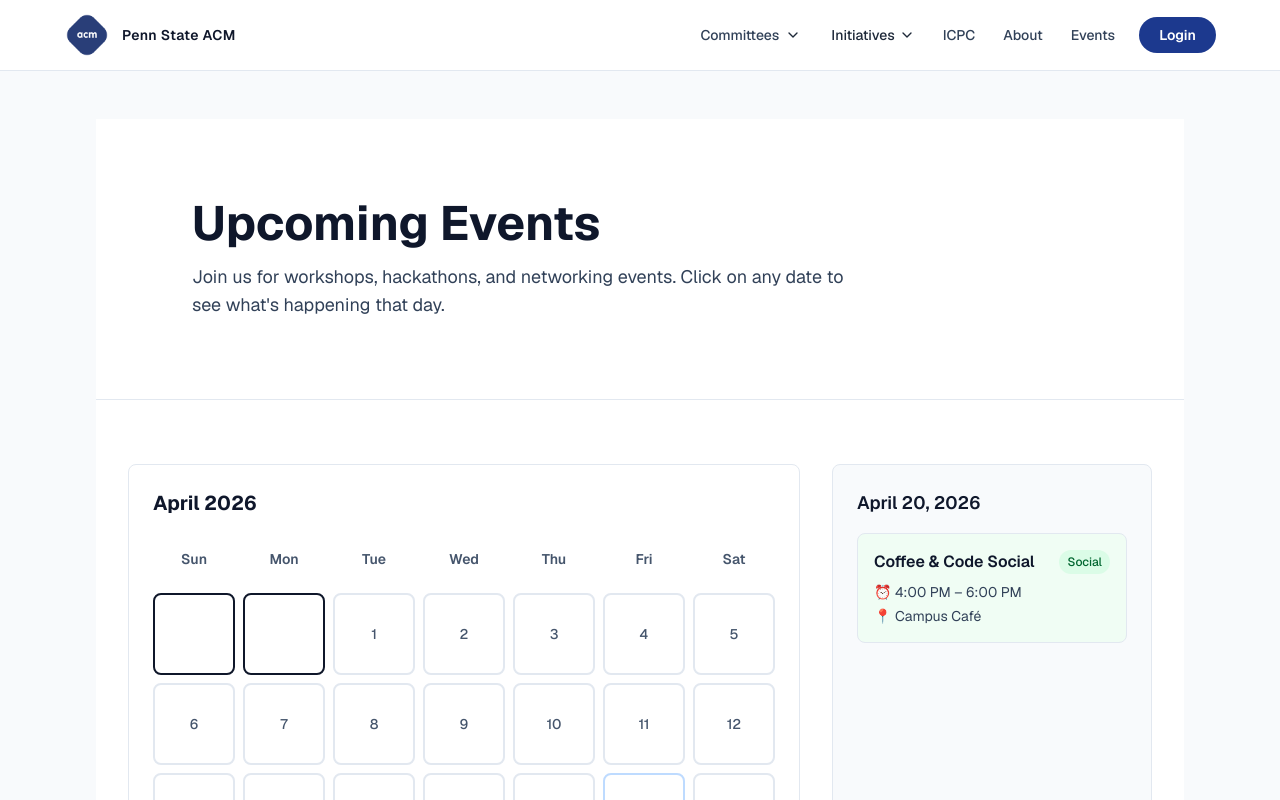
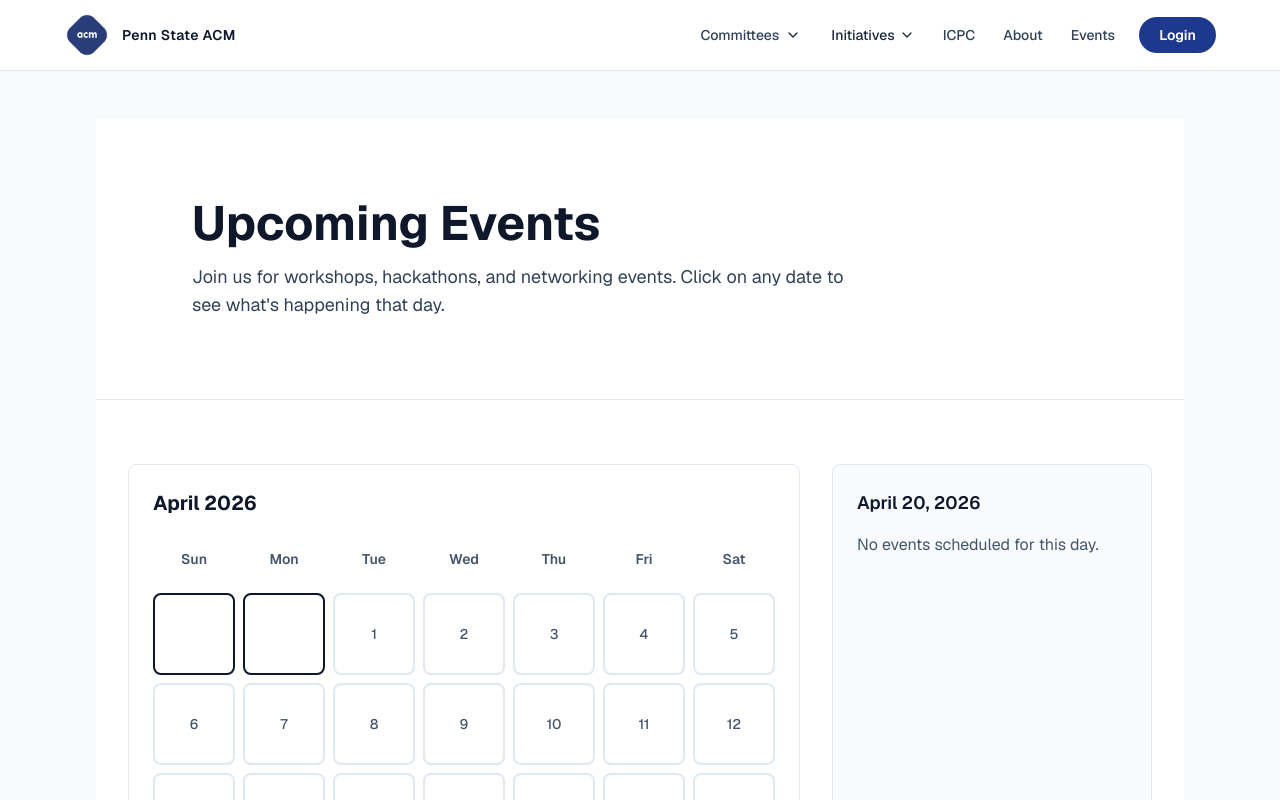
Before and after one commit to acmpsu/acm-website, a Next.js app: page /events in a window 1280 px wide. Shown: the top 800 px of the page. Built offline with nearby package versions, Linux system fonts and the light colour scheme.

Commit message:
removed fake events

```diff
--- a/src/app/(pages)/events/page.tsx
+++ b/src/app/(pages)/events/page.tsx
@@ -12,32 +12,7 @@ interface Event {
   category: "workshop" | "hackathon" | "social";
 }
 
-const events: Event[] = [
-  {
-    id: 1,
-    title: "Web Development Workshop",
-    date: 18,
-    time: "6:00 PM – 8:00 PM",
-    location: "Innovation Hub, Room 201",
-    category: "workshop",
-  },
-  {
-    id: 2,
-    title: "AI Challenge 2026",
-    date: 25,
-    time: "All day",
-    location: "Tech Center, Building 5",
-    category: "hackathon",
-  },
-  {
-    id: 3,
-    title: "Coffee & Code Social",
-    date: 20,
-    time: "4:00 PM – 6:00 PM",
-    location: "Campus Café",
-    category: "social",
-  },
-];
+const events: Event[] = [];
 
 const categoryColors = {
   workshop: { bg: "bg-blue-50", text: "text-blue-700", badge: "bg-blue-100 text-blue-800" },
```
